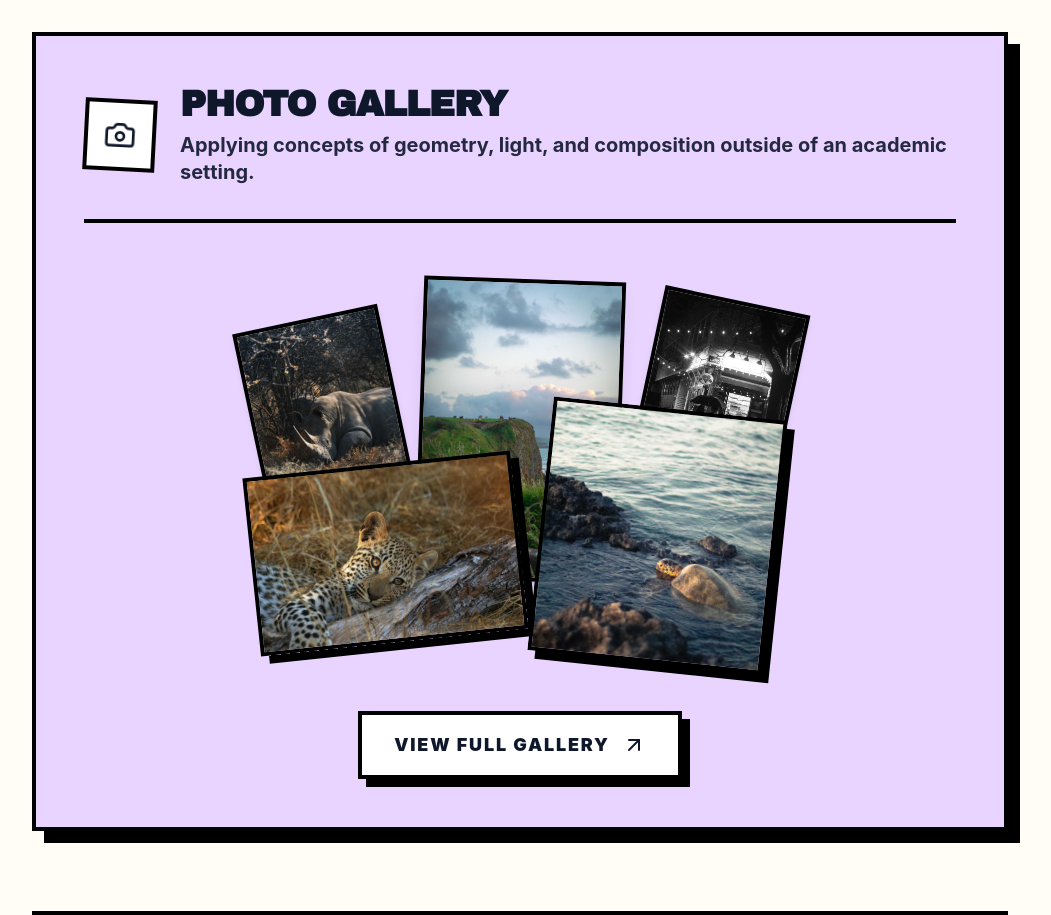
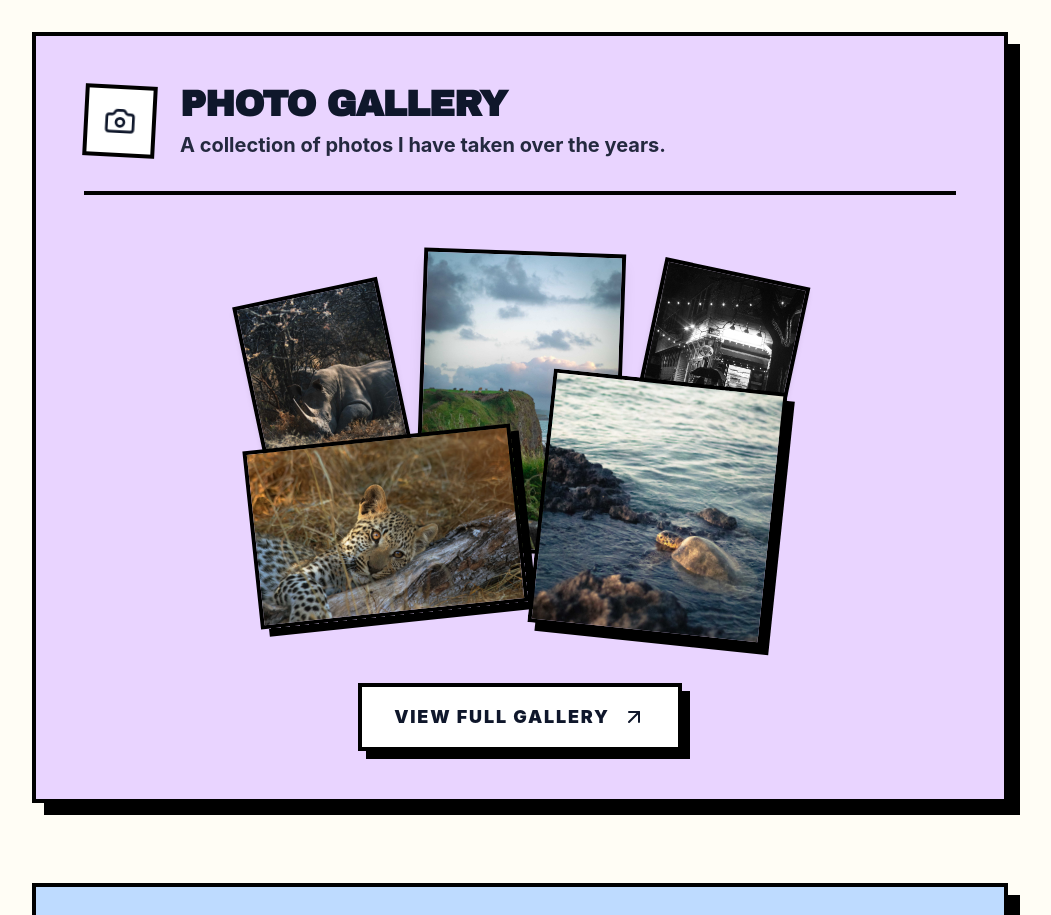
Before and after one commit to LucasCrampy/my-website, a React (Vite) app: page / in a window 1280 px wide. Shown: the part 4120-5035 px from the top of the page, without its empty margins (120-1171 px from the left). Built offline with nearby package versions, Linux system fonts and the light colour scheme.

Commit message:
edit to photo stuff

```diff
--- a/src/App.jsx
+++ b/src/App.jsx
@@ -127,7 +127,7 @@ const data = {
       title: "Photography",
       color: "bg-purple-200 dark:bg-slate-800",
       headerTitle: "Photo Gallery",
-      headerSubtitle: "Applying concepts of geometry, light, and composition outside of an academic setting.",
+      headerSubtitle: "A collection of photos I have taken over the years.",
       images: Array.from({ length: 31 }, (_, i) => `WEBIMG${i + 1}.jpg`)
     },
     science: {
```
